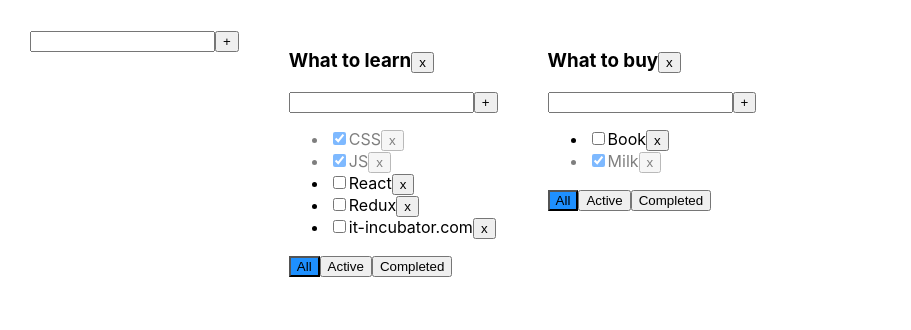
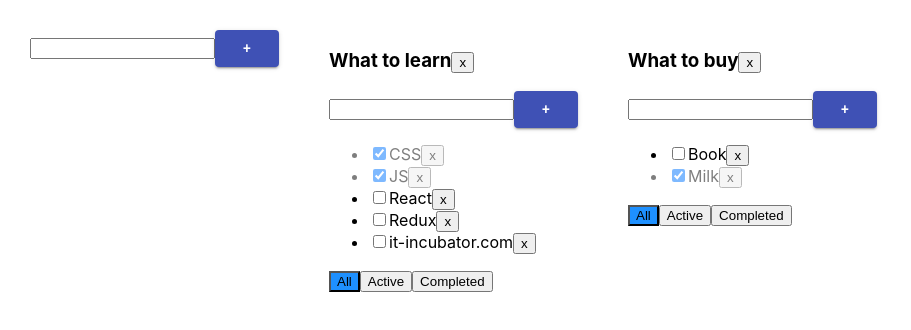
Before and after one commit to Almaz312/Todo-list-47, a React (Create React App) app: page / in a window 1280 px wide. Shown: the top 330 px of the page, without its empty margins (0-911 px from the left). Built offline with nearby package versions, Linux system fonts and the light colour scheme.

Commit message:
add files

```diff
--- a/src/AddItemForm.tsx
+++ b/src/AddItemForm.tsx
@@ -1,4 +1,5 @@
 import React, {ChangeEvent, KeyboardEvent, useState} from "react";
+import {Button} from "@material-ui/core";
 
 type AddItemFormPropsType = {
     addItem: (newTaskTitle: string) => void;
@@ -35,7 +36,7 @@ export function AddItemForm(props: AddItemFormPropsType) {
                 onKeyPress={onKeyPressHandler}
                 className={error ? "error" : ""}
             />
-            <button onClick={addTask}>+</button>
+            <Button onClick={addTask} variant={"contained"} color={"primary"}>+</Button>
             {error && <div className="error-massage">{error}</div>}
         </div>
     );
```
